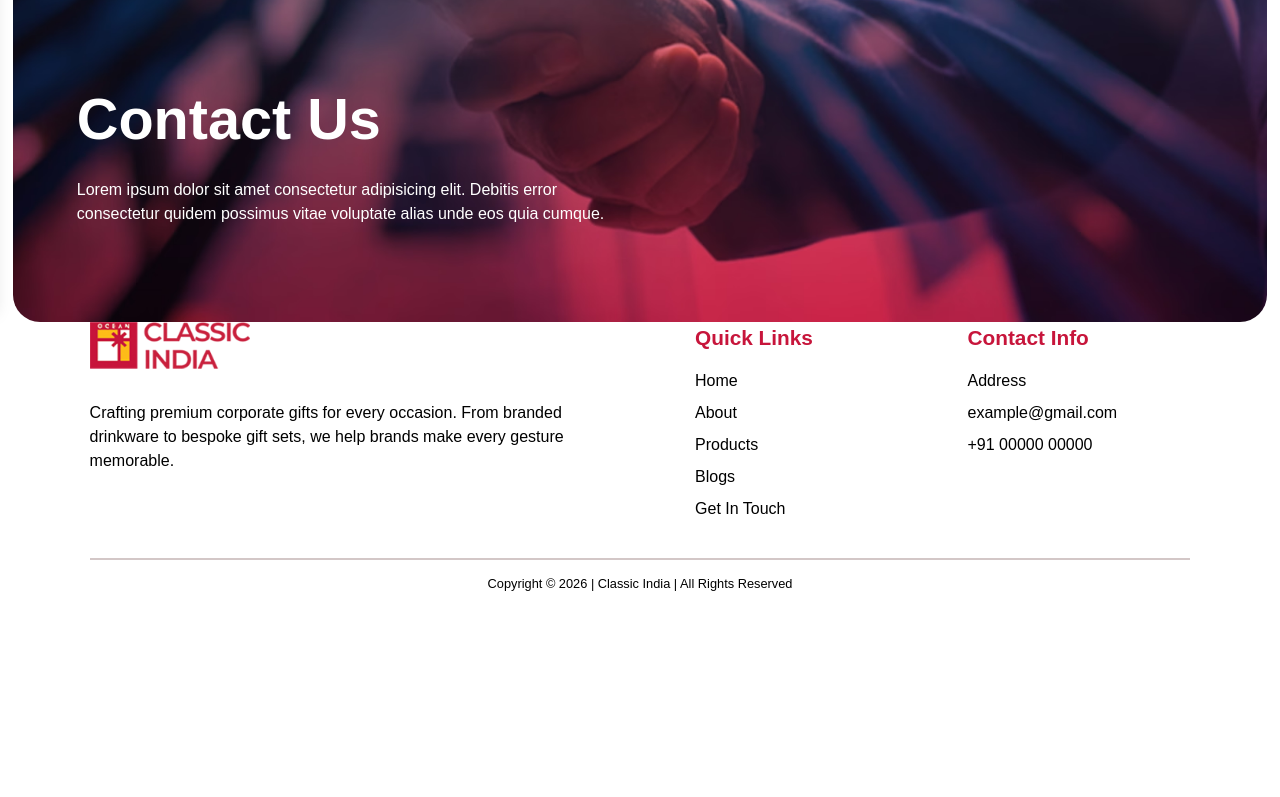
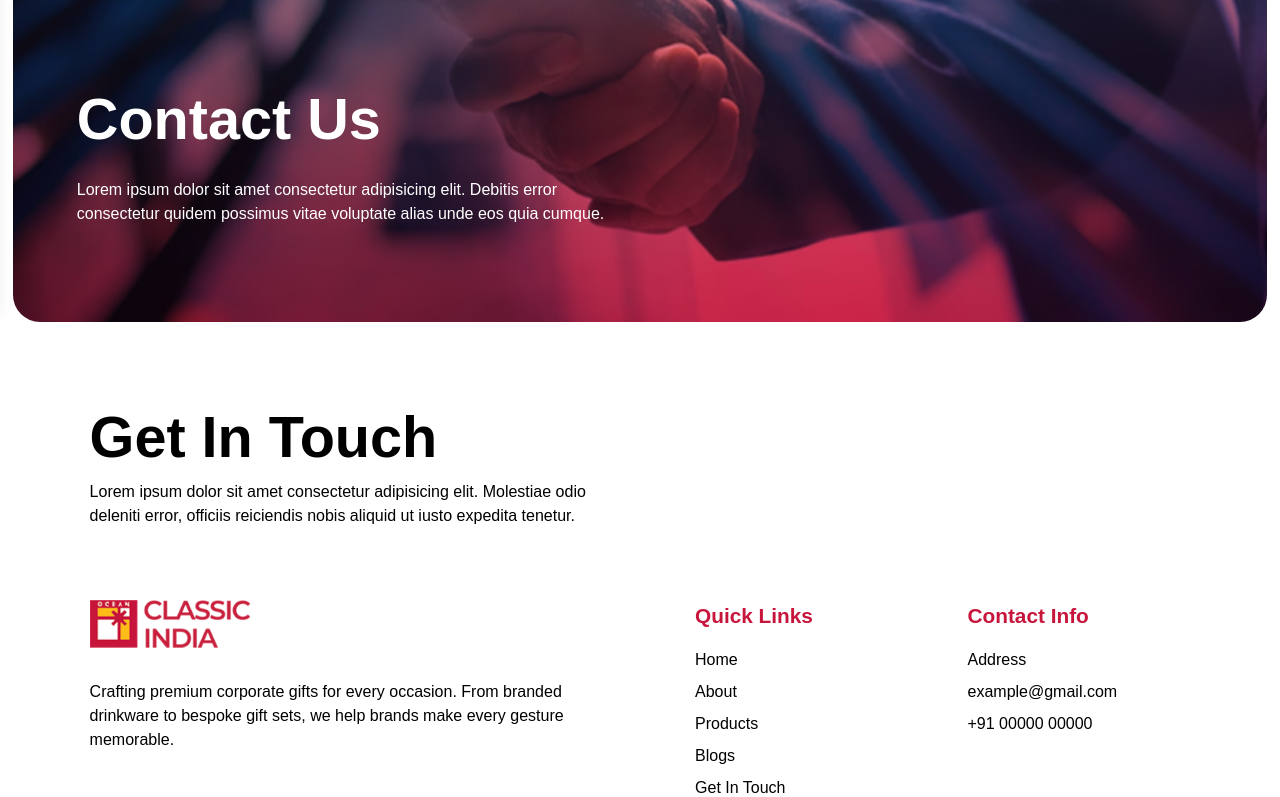
Before and after one commit to josephpal27/classic-india, a Next.js app: page /contact in a window 1280 px wide. Shown: the part 493-1290 px from the top of the page. Before the commit the page ends 1101 px from the top, so only its background shows below. Built offline with nearby package versions, Linux system fonts and the light colour scheme; a web font is replaced by a local one.

Commit message:
Contact Details Added

```diff
--- a/src/app/contact/page.js
+++ b/src/app/contact/page.js
@@ -1,4 +1,6 @@
 import ContactBanner from "@/components/contact/ContactBanner";
+import ContactMap from "@/components/contact/ContactMap";
+import GetInTouch from "@/components/contact/GetInTouch";
 
 export const metadata = {
   title: "Contact Us - Classic India",
@@ -9,6 +11,8 @@ export default function Contact() {
   return (
     <>
       <ContactBanner />
+      <GetInTouch />
+      <ContactMap />
     </>
   );
 }
--- /dev/null
+++ b/src/components/contact/ContactDetails.jsx
@@ -0,0 +1,15 @@
+
+const ContactDetails = () => {
+    return (
+        <div>
+            <h2>
+                Get In Touch
+            </h2>
+            <p>
+                Lorem ipsum dolor sit amet consectetur adipisicing elit. Molestiae odio deleniti error, officiis reiciendis nobis aliquid ut iusto expedita tenetur.
+            </p>
+        </div>
+    )
+}
+
+export default ContactDetails
--- /dev/null
+++ b/src/components/contact/ContactForm.jsx
@@ -0,0 +1,10 @@
+
+const ContactForm = () => {
+    return (
+        <div>
+
+        </div>
+    )
+}
+
+export default ContactForm
--- /dev/null
+++ b/src/components/contact/ContactMap.jsx
@@ -0,0 +1,12 @@
+
+const ContactMap = () => {
+    return (
+        <section className="
+            pt-[5rem] sm:pt-[3.5rem] lg:pt-[4rem] xl:pt-[4.5rem] 2xl:pt-[5rem]
+        ">
+
+        </section>
+    )
+}
+
+export default ContactMap
--- /dev/null
+++ b/src/components/contact/GetInTouch.jsx
@@ -0,0 +1,20 @@
+import ContactDetails from "./ContactDetails";
+import ContactForm from "./ContactForm";
+
+const GetInTouch = () => {
+    return (
+        <section className="
+            pt-[5rem] sm:pt-[3.5rem] lg:pt-[4rem] xl:pt-[4.5rem] 2xl:pt-[5rem]
+            flex justify-between flex-wrap
+        ">
+            <div className="w-[47%]">
+                <ContactDetails />
+            </div>
+            <div className="w-[47%]">
+                <ContactForm />
+            </div>
+        </section>
+    )
+}
+
+export default GetInTouch
```
